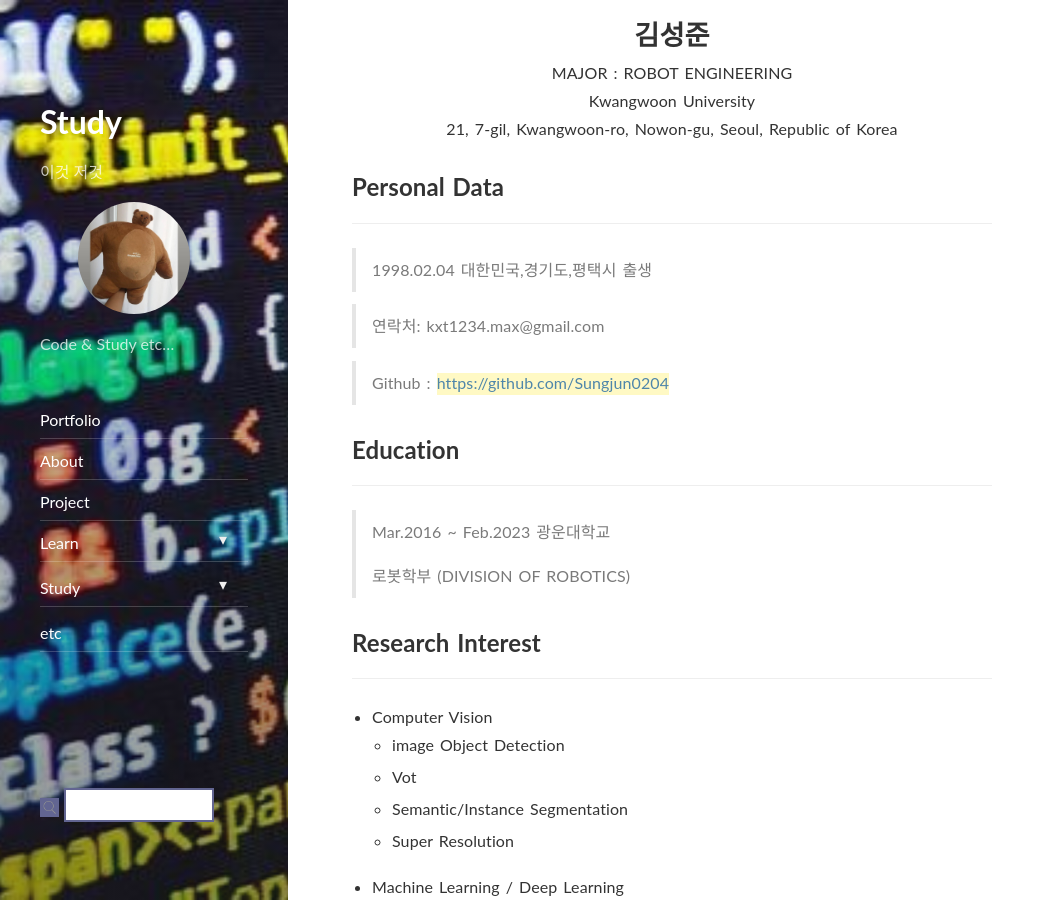
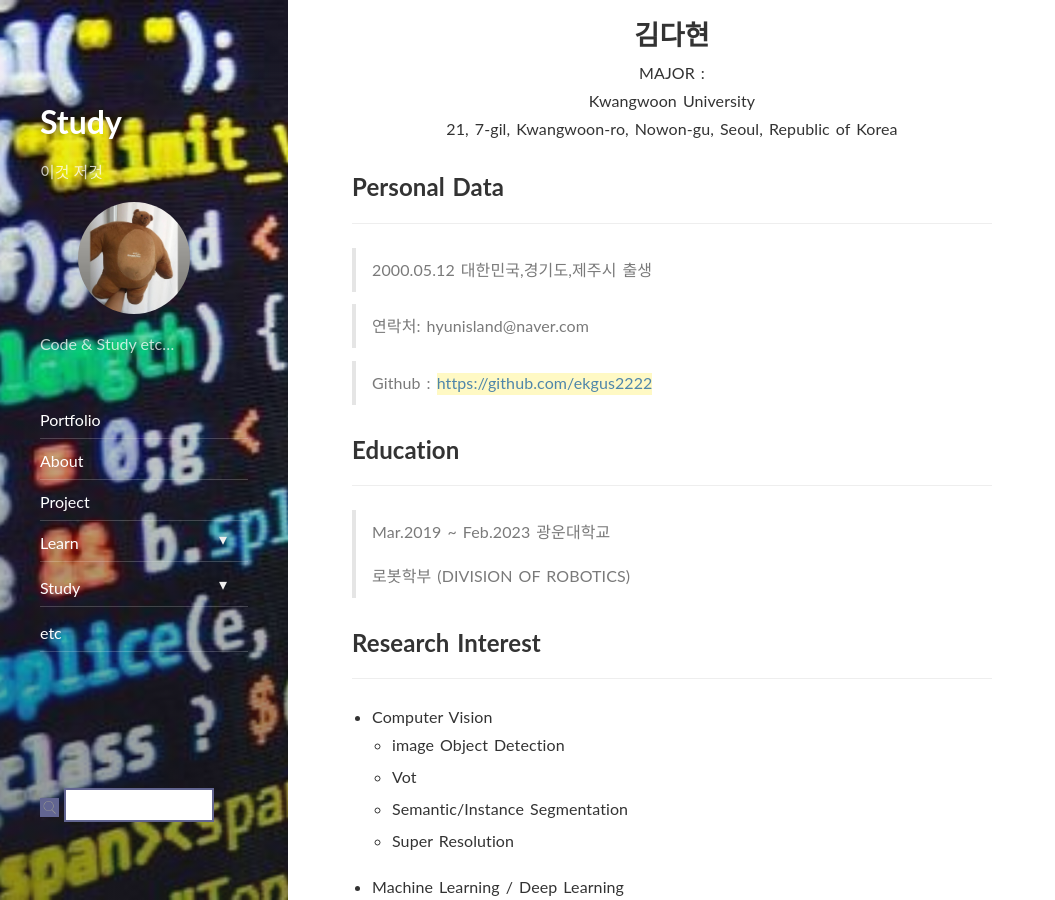
Before and after one commit to ekgus2222/ekgus2222.github.io, a Jekyll site: the page built from portfolio.md, in a window 1280 px wide and 900 px high, scrolled down 311 px. Shown: the whole window, without its empty margins (0-1055 px from the left). Built offline with Jekyll 4.4.1, drawn with Linux system fonts in a browser that asks for light colours; nearby versions of some CDN libraries; some of the changed text lies outside the part shown.

Commit message:
Update portfolio.md

```diff
--- a/portfolio.md
+++ b/portfolio.md
@@ -10,11 +10,11 @@ order: 1
 <span style=
 "font-size:170%;
 font-weight:bold">
-김성준
+김다현
 </span>
 </center>
 
-<center>MAJOR : ROBOT ENGINEERING</center>
+<center>MAJOR : </center>
 
 <center>Kwangwoon University</center>
 
@@ -22,16 +22,16 @@ font-weight:bold">
 
 ## Personal Data
 ---
-> 1998.02.04 대한민국,경기도,평택시 출생
+> 2000.05.12 대한민국,경기도,제주시 출생
 
-> 연락처: kxt1234.max@gmail.com
+> 연락처: hyunisland@naver.com
 
-> Github : <a href="https://github.com/Sungjun0204">https://github.com/Sungjun0204</a>
+> Github : <a href="https://github.com/ekgus2222">https://github.com/ekgus2222</a>
 
 
 ## Education
 ---
-> Mar.2016 ~ Feb.2023 광운대학교
+> Mar.2019 ~ Feb.2023 광운대학교
 >
 > 로봇학부 (DIVISION OF ROBOTICS)
 
@@ -53,14 +53,10 @@ font-weight:bold">
 ## Personal Project
 ---
 
-* **Cocktail Machine**
+* **작품 제목**
 
-펌프모터와 MFC를 이용한 음료수 배합기 (Baverage Mixer Machine using Pump Motor and MFC)
+작품 설명
 
-
-* **MI-ARM(Motion Imitation by Artificial Rubber Muscles)**
-
-인공근육 PAM을 이용한 팔 근육 로봇 (Arm Muscles Robot with PAM(Pneumatic Artificial Muscles))
 
 
 ## Awards
```
Also changed, not shown: other parts of portfolio.md (+2 -2 lines).
